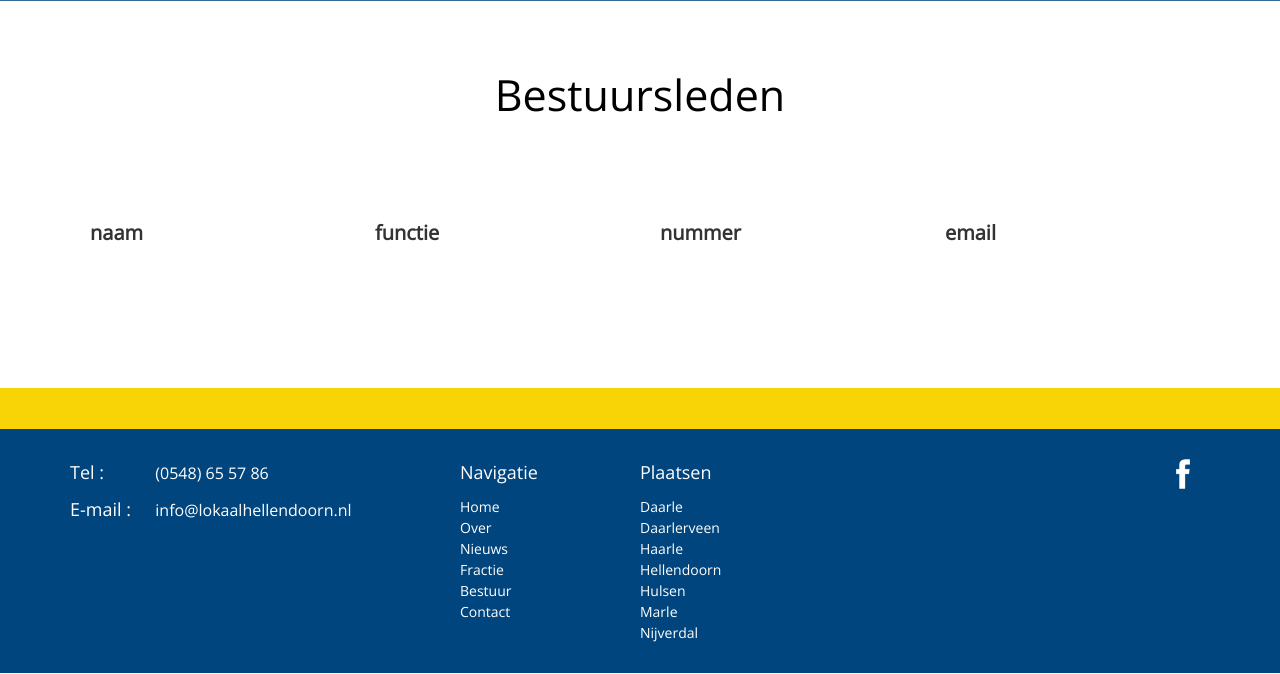
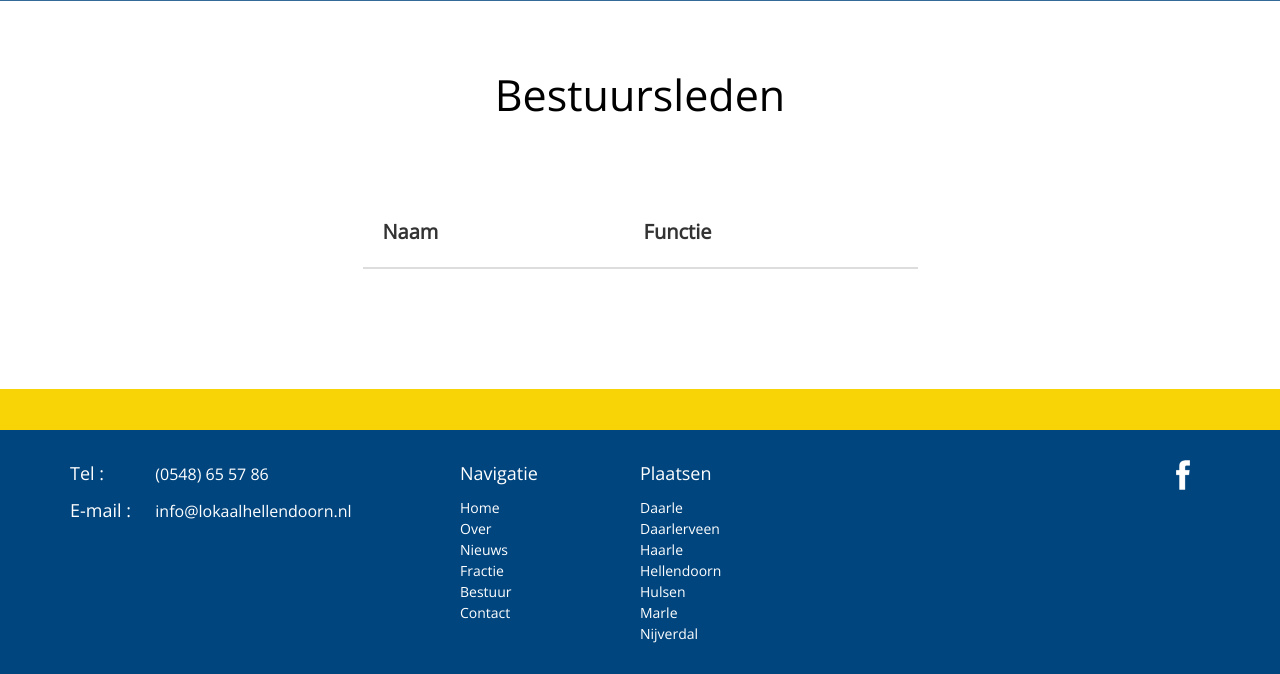
Before and after one commit to kozmoz/bbtemplate, a WordPress theme: template themes/Lokaal-Hellendoorn/bestuur.php in a window 1280 px wide. Shown: the part 469-1143 px from the top of the page. Run offline with PHP 8.4 and a stand-in for WordPress, Linux system fonts and the light colour scheme; the site name, menu and one post (Sample post) are stand-ins, and other content is empty; some libraries are stand-ins or nearby versions.

Commit message:
Update bestuurspagina. Nummer en e-mailadres niet tonen

```diff
--- a/docker/docker-compose-development.yml
+++ b/docker/docker-compose-development.yml
@@ -14,9 +14,10 @@ services:
       - ~/.lokaalhellendoorn/mysql:/var/lib/mysql
     restart: always
 
-
+  # https://hub.docker.com/_/wordpress
   wordpress:
-    image: wordpress:5.2.2-php7.1-apache
+    # Same PHP version as life website
+    image: wordpress:5.2.3-php7.3-apache
     container_name: lh_wordpress
     depends_on:
       - db
--- a/themes/Lokaal-Hellendoorn/bestuur.php
+++ b/themes/Lokaal-Hellendoorn/bestuur.php
@@ -1,9 +1,12 @@
 <?php
-/*
-Template Name: Bestuur pagina
-*/
+
+/**
+ * Template Name: Bestuur pagina
+ */
+
+get_header();
+
 ?>
-<?php get_header(); ?>
 
 <div class="hero-image" style="background-image:url('<?php the_field('header_image') ?>')">
     <div class="content">
@@ -18,30 +21,28 @@ Template Name: Bestuur pagina
         </div>
     </div>
 </div>
-<div class="container">
+<div class="container bestuur">
     <div class="row">
-        <div class="col-xs-12">
-            <div class="table">
-                <div class="table-row head">
-                    <div class="table-cel">naam</div>
-                    <div class="table-cel">functie</div>
-                    <div class="table-cel">nummer</div>
-                    <div class="table-cel">email</div>
-                </div>
-
+        <div class="col-xs-12 col-md-6 col-md-offset-3">
+            <table class="table">
+                <thead>
+                    <tr>
+                        <th>Naam</th>
+                        <th>Functie</th>
+                    </tr>
+                </thead>
+                <tbody>
                 <?php
                 if( have_rows('bestuursleden') ):
                     while ( have_rows('bestuursleden') ) : the_row();?>
-                        <div class="table-row">
-                            <div class="table-cel"><?php the_sub_field('naam') ?></div>
-                            <div class="table-cel"><?php the_sub_field('functie') ?></div>
-                            <div class="table-cel"><a href="tel:<?php the_sub_field('nummer') ?>"><?php the_sub_field('nummer') ?></a></div>
-                            <div class="table-cel"><a <a href="mailto:<?php the_sub_field('email') ?>"><?php the_sub_field('email') ?></a></a></div>
-                        </div>
+                        <tr>
+                            <td><?php the_sub_field('naam') ?></td>
+                            <td><?php the_sub_field('functie') ?></div>
+                        </tr>
                     <?php endwhile;
                 endif; ?>
-                </div>
-            </div>
+                </tbody>
+            </table>
         </div>
     </div>
 </div>
--- a/themes/Lokaal-Hellendoorn/header.php
+++ b/themes/Lokaal-Hellendoorn/header.php
@@ -4,7 +4,7 @@
     <meta charset="<?php bloginfo( 'charset' ); ?>">
     <meta name="viewport" content="width=device-width, initial-scale=1">
     <link href="https://fonts.googleapis.com/css?family=Open+Sans" rel="stylesheet">
-    <link rel="stylesheet" href="<?php bloginfo('template_directory'); ?>/css/screen.min.css?v0.0.5" type="text/css" />
+    <link rel="stylesheet" href="<?php bloginfo('template_directory'); ?>/css/screen.min.css?v0.0.6" type="text/css" />
     <title>Lokaal Hellendoorn</title>
     <link rel="apple-touch-icon-precomposed" sizes="57x57" href="<?php bloginfo('template_directory'); ?>/favicon/apple-touch-icon-57x57.png" />
     <link rel="apple-touch-icon-precomposed" sizes="114x114" href="<?php bloginfo('template_directory'); ?>/favicon/apple-touch-icon-114x114.png" />
--- /dev/null
+++ b/themes/Lokaal-Hellendoorn/sass/app/pages/_bestuur.scss
@@ -0,0 +1,8 @@
+.bestuur {
+  table {
+    th, td {
+      font-size: 20px;
+      padding: 20px !important;
+    }
+  }
+}
--- a/themes/Lokaal-Hellendoorn/sass/screen.scss
+++ b/themes/Lokaal-Hellendoorn/sass/screen.scss
@@ -23,6 +23,7 @@
 @import "app/pages/contactpage";
 @import "app/pages/place";
 @import "app/pages/fractie";
+@import "app/pages/bestuur";
 
 
 @import "app/pages/about";
```
Also changed, not shown: README.md, themes/Lokaal-Hellendoorn/css/screen.min.css, 1 other file.
